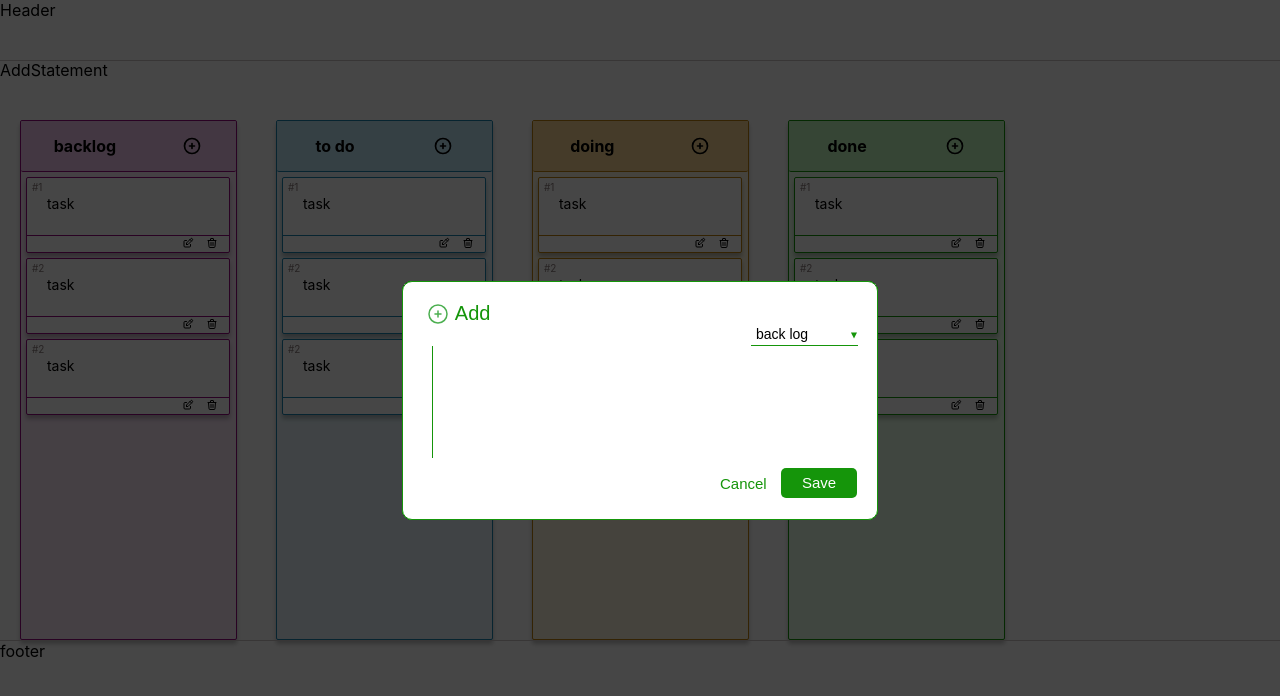
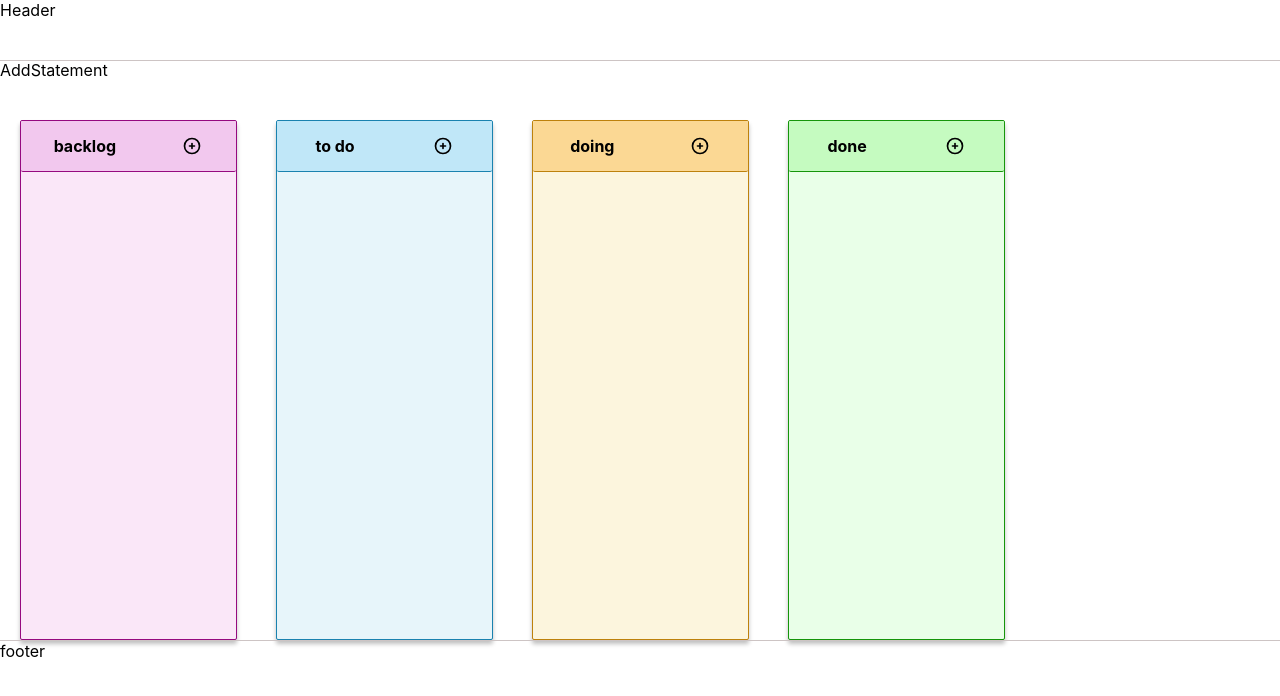
Before and after one commit to kaoutarBa/task-board, a React (Create React App) app: page / in a window 1280 px wide. Shown: the top 696 px of the page. Built offline with nearby package versions, Linux system fonts and the light colour scheme.

Commit message:
add task

```diff
--- a/src/components/AddModal/AddModal.js
+++ b/src/components/AddModal/AddModal.js
@@ -1,4 +1,4 @@
-import React from "react";
+import React,{useState} from "react";
 import {ModalContainer,
     AddContainer,
     Title,
@@ -10,31 +10,55 @@ import {ModalContainer,
 import addForModal from "assets/addForModal.svg";
 import Dropdown from "components/Dropdown";
 
-const AddModal=({setDisplayModal})=>{
+
+const AddModal=({
+    tasks,
+    setTasks,
+    displayModal,
+    setDisplayModal,
+    defSection})=>{
+
+    const[inputValue,setInputValue]=useState("");
+    const[section,setSection]=useState(defSection);
+
     const handleSave=()=>{
+        const lastIndex=tasks.filter(task=>task.column===section)
+                            .sort((a,b)=>a.taskIndex-b.taskIndex);
+        setTasks([...tasks,
+                {task:inputValue,
+                taskIndex:lastIndex.length+1,
+                column:section}
+            ]);
         setDisplayModal(false);
+        setInputValue("");
     };
     const handleCancel=()=>{
         setDisplayModal(false);
+        setInputValue("");
     };
+    const handleChange=(e)=>{
+        setInputValue(e.target.value);
+    };
+
 return(
-
-    <ModalContainer>
+    <ModalContainer display={displayModal}>
         <AddContainer>
             <ModalTitle >
                 <img src={addForModal} alt={"addForModal"}/>
-            <Title> Add</Title>
+                <Title>Add</Title>
             </ModalTitle>
-        <Dropdown defSection={'back log'}/>
-    <AddInput/>
+            <Dropdown section={defSection} setSection={setSection} />
+            <AddInput
+                placeholder={"Add a task"}
+                onChange={handleChange}
+                value={inputValue} />
             <ModalActions >
-            <CancelBtn type='button' onClick={handleCancel} >Cancel</CancelBtn>
-            <SaveBtn type='button' onClick={handleSave} >Save</SaveBtn>
-
+                <CancelBtn type={'button'} onClick={handleCancel} >Cancel</CancelBtn>
+                <SaveBtn type={'button'} onClick={handleSave} >Save</SaveBtn>
             </ModalActions>
-
         </AddContainer>
-</ModalContainer>);
+    </ModalContainer>
+    );
 };
 
 export default AddModal;
--- a/src/components/AddModal/AddModal.styles.js
+++ b/src/components/AddModal/AddModal.styles.js
@@ -1,16 +1,17 @@
 import styled from "styled-components";
 
+
+
 const  ModalContainer=styled.div`
-  display:flex;
+  display:${props=>props.display?"flex":"none"};
   position: fixed;
-  z-index: 20;
+  z-index: 2;
   left: 0;
   top: 0;
   width: 100%;
   height: 100%;
-  background-color: rgba(0,0,0,0.1);
+  background: #0a0a0a99;
   overflow-y:hidden;
-  justify-items:space-around;
 `;
 
 const AddContainer= styled.div`
@@ -22,7 +23,6 @@ border-radius: 10px;
 margin:auto;
 display:flex;
 flex-direction:column;
-
 `;
 const Title=styled.div`
 
--- a/src/components/Dropdown/Dropdown.js
+++ b/src/components/Dropdown/Dropdown.js
@@ -2,16 +2,13 @@ import React,{useState} from "react";
 import {DropdownContainer,DropdownContent,Choice} from "./Dropdown.styles";
 import polygone from "assets/polygone.svg";
 
-const Dropdown=({defSection})=>{
-    const [section,setSection]=useState(defSection);
+const Dropdown=({section,setSection})=>{
     const [display,setDisplay]=useState('none');
-
     const sections=['backlog','to do','doing','done'];
-
     const handleClick=(el)=>{
         setSection(el);
     };
-    const handleDisplay=(e)=>{
+    const handleDisplay=()=>{
         setDisplay(display==='block'?'none':'block');
     };
     return(
--- a/src/components/TaskBoard/TaskBoard.js
+++ b/src/components/TaskBoard/TaskBoard.js
@@ -1,22 +1,32 @@
-import React from "react";
+import React,{useState} from "react";
 import TasksColumn from "../TasksColumn";
 import {BoardContainer} from "./TaskBoard.styles";
 
 
+
+var tasks1=[{task:"batata",taskIndex:1,column:"done"}]
+
 const TaskBoard=()=>{
+    const [tasks,setTasks]=useState([]);
     const taskColumns=[
         {name:"backlog",borderColor:"#950A7F",background:"#FAE7F8",nameBackground:"#F2C8EE"},
         {name:"to do ",borderColor:"#1A82AF",background:"#E7F5FA",nameBackground:"#C0E7F8"},
         {name:"doing",borderColor:"#BD810C",background:"#FCF5DD",nameBackground:"#FBD894"},
-        {name:"done",borderColor:"#15950A",background:"#E9FFE8",nameBackground:"#C5FBC0"}]
+        {name:"done",borderColor:"#15950A",background:"#E9FFE8",nameBackground:"#C5FBC0"}];
+
+
 return(
 <BoardContainer>
     {taskColumns.map((column,index)=>
-        <TasksColumn  columnName={column.name}
+        <TasksColumn
+            columnName={column.name}
             borderColor={column.borderColor}
             background={column.background}
             nameBackground={column.nameBackground}
-            key={index} />)}
+            key={index}
+            tasks={tasks||[]}
+            setTasks={setTasks}
+            />)}
 
 </BoardContainer>);
 };
--- a/src/components/TaskCard/TaskCard.js
+++ b/src/components/TaskCard/TaskCard.js
@@ -1,24 +1,24 @@
-import React,{useState} from "react";
+import React from "react";
 import {CardActions,CardOrder,Card,Button,Task} from './TaskCard.styles';
 import trash from 'assets/trash.svg';
 import edit from 'assets/edit.svg';
-import AddModal from '../AddModal';
 
-const TaskCard=({cardOrder,borderColor})=>{
-    const[displayModal,setDisplayModal]=useState(true);
+
+const TaskCard=({cardOrder,borderColor,task})=>{
+
+
 return(
         <Card borderColor={borderColor} draggable>
             <CardOrder>#{cardOrder}</CardOrder>
-            <Task> task</Task>
+            <Task>{task}</Task>
             <CardActions borderColor={borderColor}>
-                <Button>
+                <Button type={'button'} >
                     <img src={edit} alt={"edit"}/>
                 </Button>
                 <Button>
                     <img src={trash} alt={"trash"}/>
                 </Button>
             </CardActions>
-        <AddModal setDisplayModal={setDisplayModal}/>
         </Card>
     );
 };
--- a/src/components/TasksColumn/TasksColumn.js
+++ b/src/components/TasksColumn/TasksColumn.js
@@ -1,21 +1,38 @@
-import React from "react";
+import React ,{useState}from "react";
 import {Container,ColumnNameSection,CardsSection} from './TasksColumn.styles';
 import TaskCard from "components/TaskCard";
 import add from "assets/add.svg";
+import AddModal from 'components/AddModal';
 
+const TasksColumn=({
+    columnName,
+    background,
+    borderColor,
+    nameBackground,
+    tasks,
+    setTasks})=>{
 
-const TasksColumn=({columnName,background,borderColor,nameBackground})=>{
+    const[displayAddModal,setDisplayAddModal]=useState(false);
+
 return(
         <Container background={background} borderColor={borderColor}>
             <ColumnNameSection nameBackground={nameBackground} borderColor={borderColor} >
                 {columnName}
-                <img src={add} alt={"add"} style={{cursor:"pointer"}}/>
+                <img src={add} alt={"add"} onClick={()=>setDisplayAddModal(true)} style={{cursor:"pointer"}}/>
             </ColumnNameSection>
             <CardsSection>
-                <TaskCard cardOrder={"1"} borderColor={borderColor}/>
-                <TaskCard cardOrder={"2"} borderColor={borderColor}/>
-                <TaskCard cardOrder={"2"} borderColor={borderColor}/>
+                {tasks.filter(task=>task.column===columnName).map((t,index)=><TaskCard
+                key={index}
+                cardOrder={t.taskIndex}
+                borderColor={borderColor}
+                task={t.task}/>)}
             </CardsSection>
+            <AddModal
+            defSection={columnName}
+            tasks={tasks}
+            setTasks={setTasks}
+            setDisplayModal={setDisplayAddModal}
+            displayModal={displayAddModal}/>
         </Container>
     );
 };
```
Lines whose indentation alone changed are shown as unchanged.
